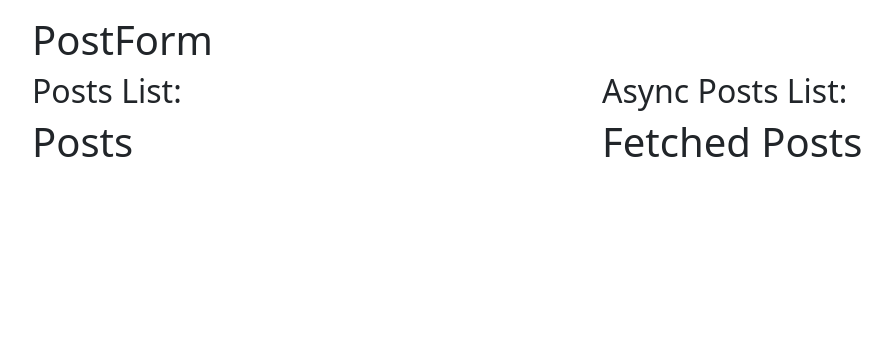
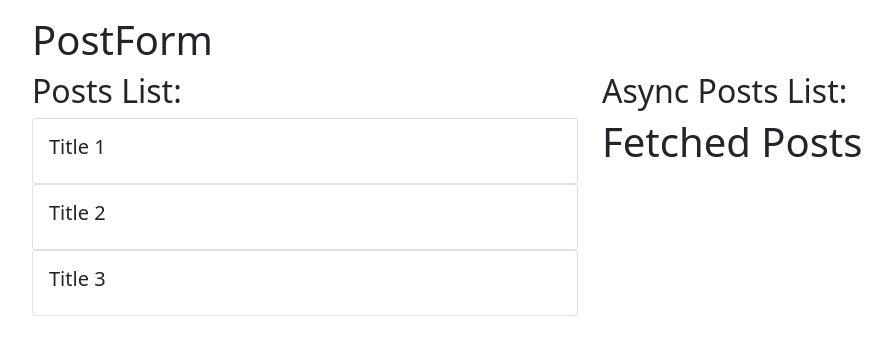
Before and after one commit to MikitaCat/redux_repeat_with_saga, a React (Create React App) app: page / in a window 1280 px wide. Shown: the top 352 px of the page, without its empty margins (50-942 px from the left). Built offline with nearby package versions, Linux system fonts and the light colour scheme.

Commit message:
Test posts mapping

```diff
--- a/src/App.js
+++ b/src/App.js
@@ -14,7 +14,7 @@ function App() {
       <div className="row">
         <div className="col">
           <h2>Posts List:</h2>
-          <Posts />
+          <Posts posts={[1, 2, 3]} />
         </div>
         <div className="col">
           <h2>Async Posts List:</h2>
--- a/src/components/Post.jsx
+++ b/src/components/Post.jsx
@@ -1,9 +1,11 @@
 import React from 'react';
 
-function Post() {
+function Post({ post }) {
   return (
-    <div>
-      <h1>Post</h1>
+    <div className="card">
+      <div className="card-body">
+        <h5 className="card-title">Title {post}</h5>
+      </div>
     </div>
   );
 }
--- a/src/components/Posts.jsx
+++ b/src/components/Posts.jsx
@@ -1,11 +1,10 @@
 import React from 'react';
+import Post from './Post';
 
-function Posts() {
-  return (
-    <div>
-      <h1>Posts</h1>
-    </div>
-  );
+function Posts({ posts }) {
+  return posts.map((post) => {
+    return <Post post={post} id={post} />;
+  });
 }
 
 export default Posts;
```
